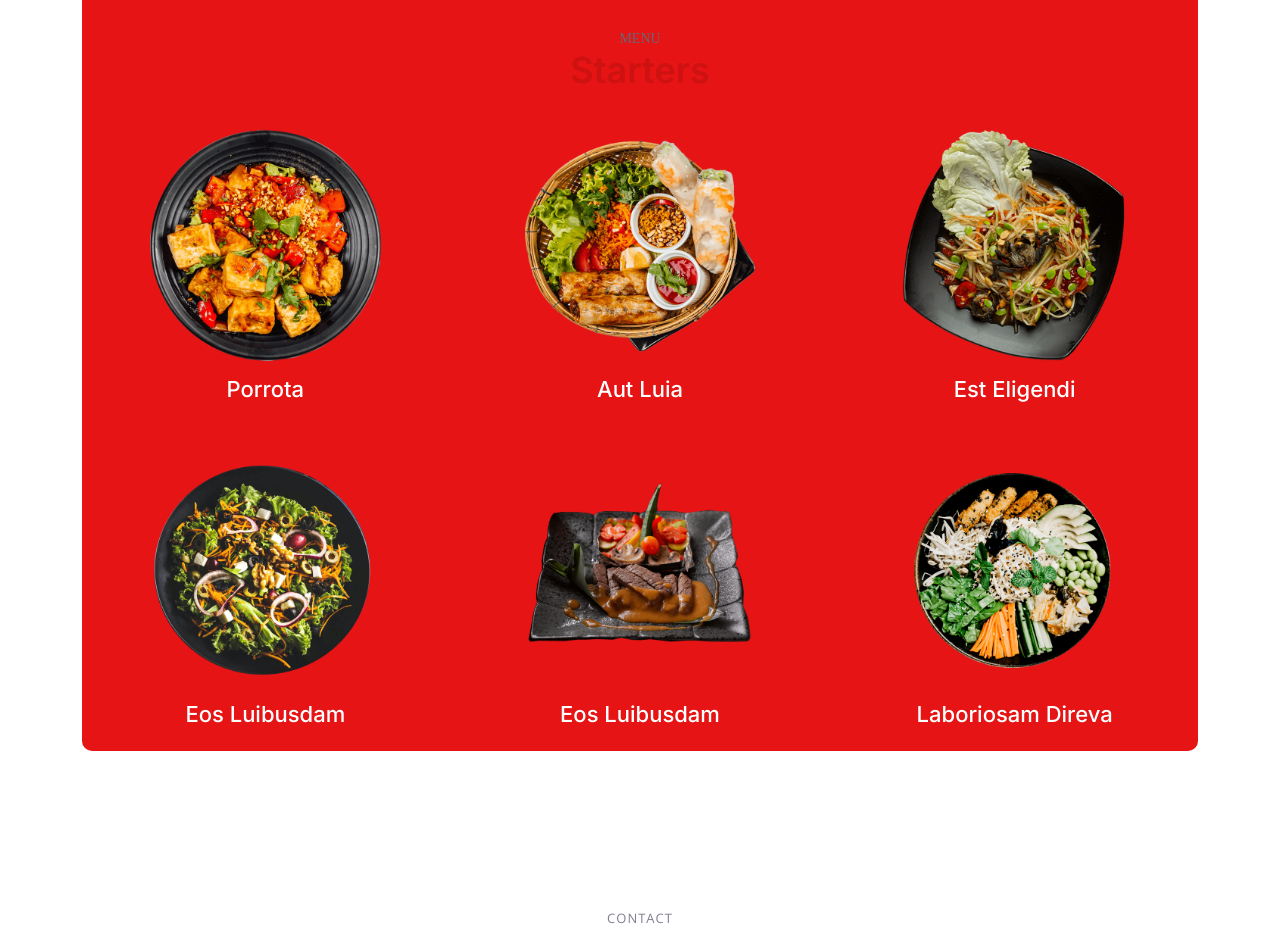
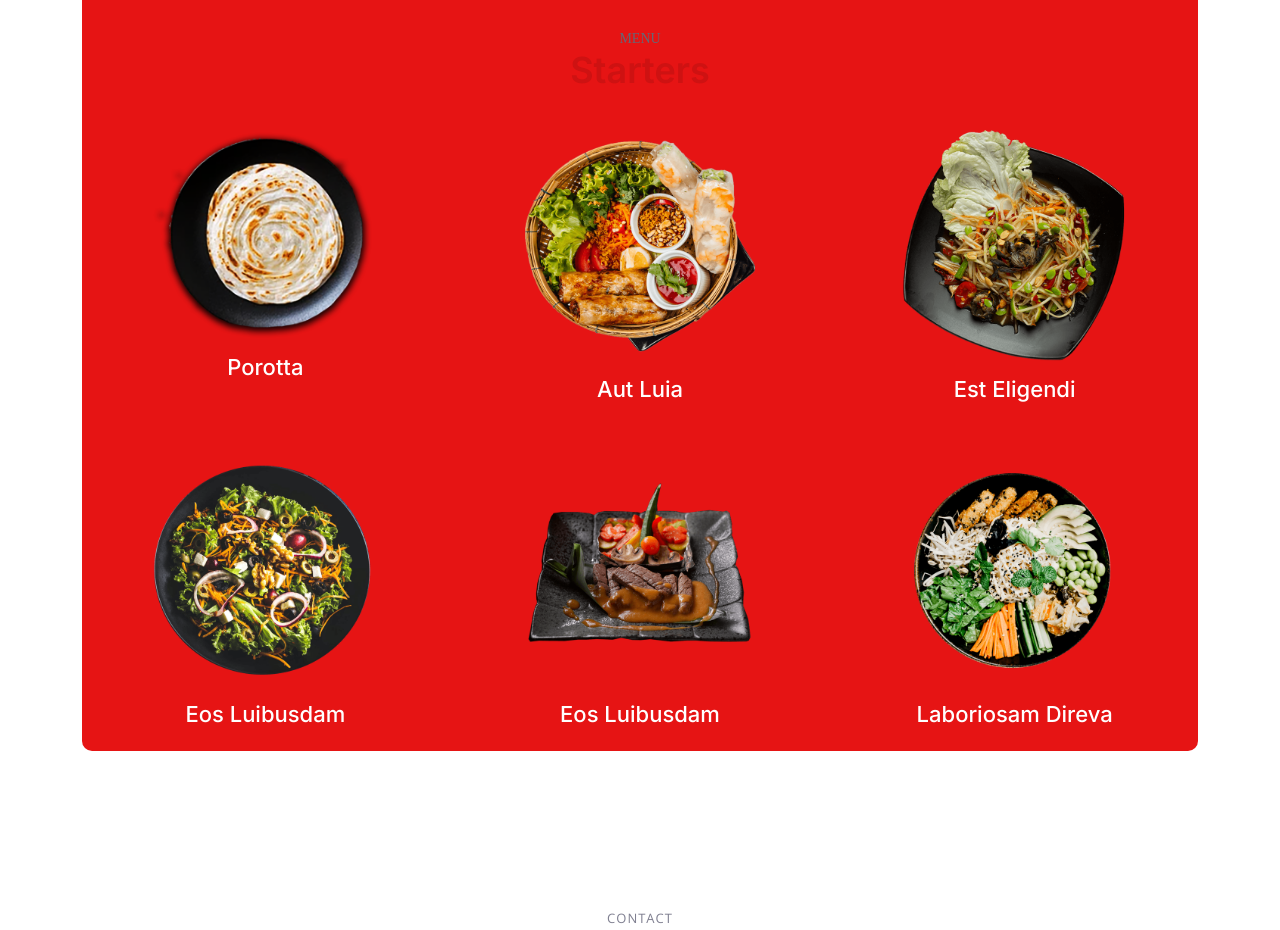
Before and after one commit to DilaveshKanz/Hotel-Swadesi, a plain HTML site: page index.html in a window 1280 px wide. Shown: the part 786-1716 px from the top of the page. Drawn offline with nearby package versions, Linux system fonts and the light colour scheme.

Commit message:
Update index.html

```diff
--- a/index.html
+++ b/index.html
@@ -131,8 +131,8 @@
             <div class="row gy-5">
 
               <div class="col-lg-4 menu-item">
-                <a href="Porotta re.png/" class="glightbox"><img src="assets/img/menu/menu-item-1.png" class="menu-img img-fluid" alt=""></a>
-                <h4>Porrota</h4>
+                <a href="Porotta re.png/" class="glightbox"><img src="Porotta re.png" class="menu-img img-fluid" alt=""></a>
+                <h4>Porotta</h4>
               </div><!-- Menu Item -->
 
               <div class="col-lg-4 menu-item">
```
